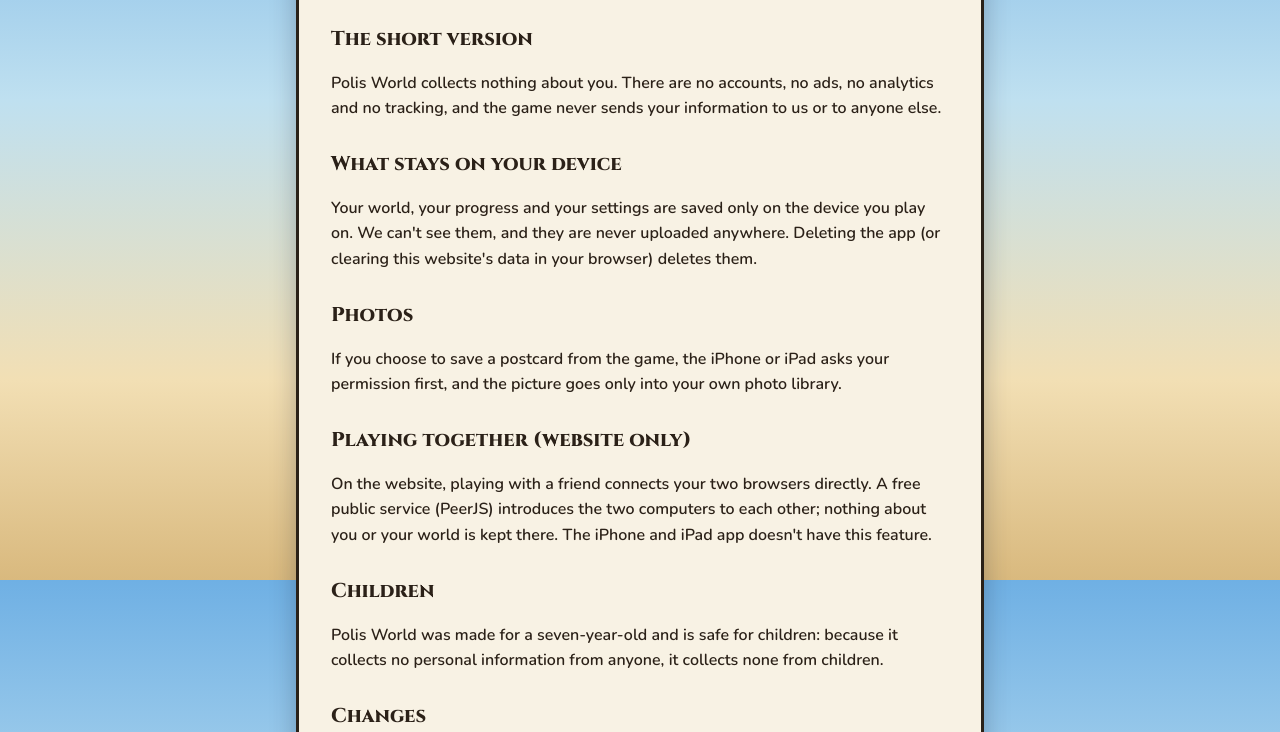
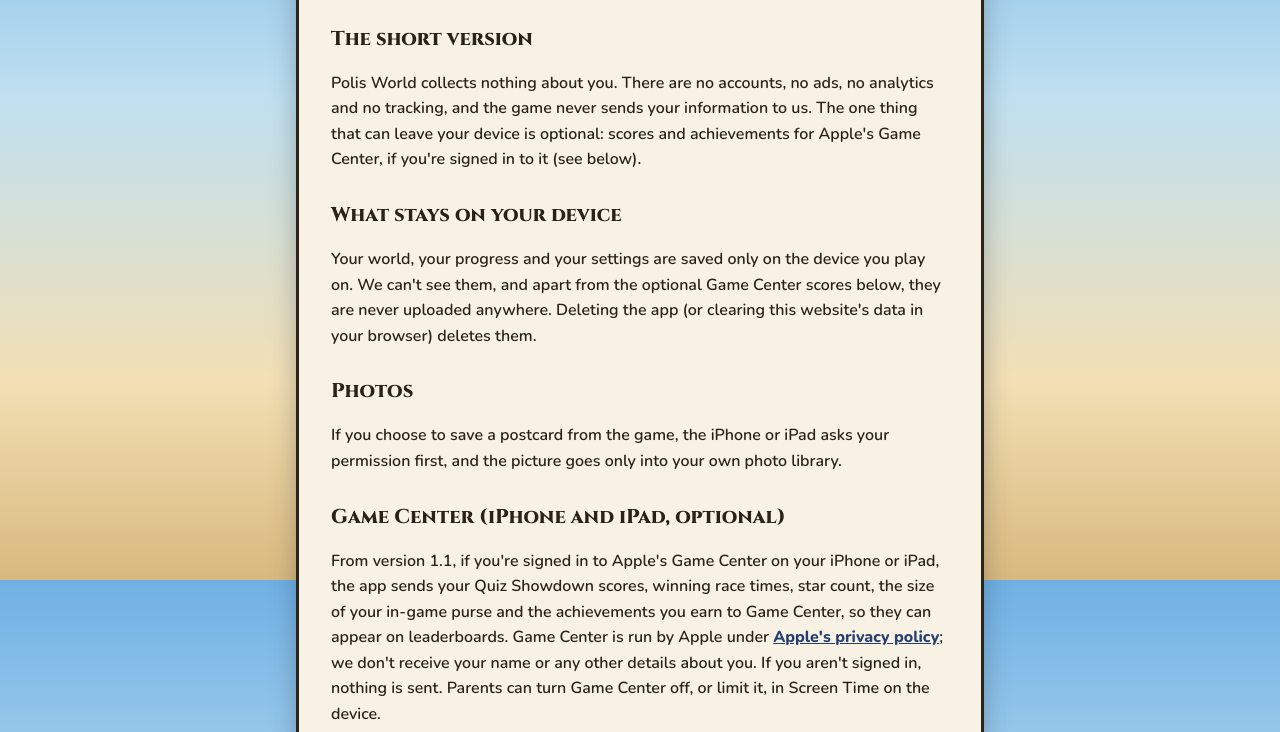
Before and after one commit to hughsgames/hughsgames.github.io, a plain HTML site: page privacy.html in a window 1280 px wide. Shown: the part 220-952 px from the top of the page. Drawn offline with nearby package versions, Linux system fonts and the light colour scheme.

Commit message:
Privacy page: say what goes to Game Center (optional, from version 1.1 of the app)
Scores and achievements go to Apple's Game Center only if the player is signed in to it; we receive nothing.

Co-Authored-By: Claude Opus 5.5 <noreply@anthropic.com>
Claude-Session: https://claude.ai/code/session_016pJwK86shuXgsoNu6cWun8

```diff
--- a/privacy.html
+++ b/privacy.html
@@ -35,19 +35,22 @@
     <p class="sub">Privacy policy · for the iPhone and iPad app and the game on this website · November 2026</p>
 
     <h2>The short version</h2>
-    <p>Polis World collects nothing about you. There are no accounts, no ads, no analytics and no tracking, and the game never sends your information to us or to anyone else.</p>
+    <p>Polis World collects nothing about you. There are no accounts, no ads, no analytics and no tracking, and the game never sends your information to us. The one thing that can leave your device is optional: scores and achievements for Apple's Game Center, if you're signed in to it (see below).</p>
 
     <h2>What stays on your device</h2>
-    <p>Your world, your progress and your settings are saved only on the device you play on. We can't see them, and they are never uploaded anywhere. Deleting the app (or clearing this website's data in your browser) deletes them.</p>
+    <p>Your world, your progress and your settings are saved only on the device you play on. We can't see them, and apart from the optional Game Center scores below, they are never uploaded anywhere. Deleting the app (or clearing this website's data in your browser) deletes them.</p>
 
     <h2>Photos</h2>
     <p>If you choose to save a postcard from the game, the iPhone or iPad asks your permission first, and the picture goes only into your own photo library.</p>
+
+    <h2>Game Center (iPhone and iPad, optional)</h2>
+    <p>From version 1.1, if you're signed in to Apple's Game Center on your iPhone or iPad, the app sends your Quiz Showdown scores, winning race times, star count, the size of your in-game purse and the achievements you earn to Game Center, so they can appear on leaderboards. Game Center is run by Apple under <a href="https://www.apple.com/legal/privacy/">Apple's privacy policy</a>; we don't receive your name or any other details about you. If you aren't signed in, nothing is sent. Parents can turn Game Center off, or limit it, in Screen Time on the device.</p>
 
     <h2>Playing together (website only)</h2>
     <p>On the website, playing with a friend connects your two browsers directly. A free public service (PeerJS) introduces the two computers to each other; nothing about you or your world is kept there. The iPhone and iPad app doesn't have this feature.</p>
 
     <h2>Children</h2>
-    <p>Polis World was made for a seven-year-old and is safe for children: because it collects no personal information from anyone, it collects none from children.</p>
+    <p>Polis World was made for a seven-year-old and is safe for children: because it collects no personal information from anyone, it collects none from children. Game Center, if a family uses it, follows Apple's own rules for children's accounts.</p>
 
     <h2>Changes</h2>
     <p>If this ever changes, this page will say so before the game does anything differently.</p>
```
